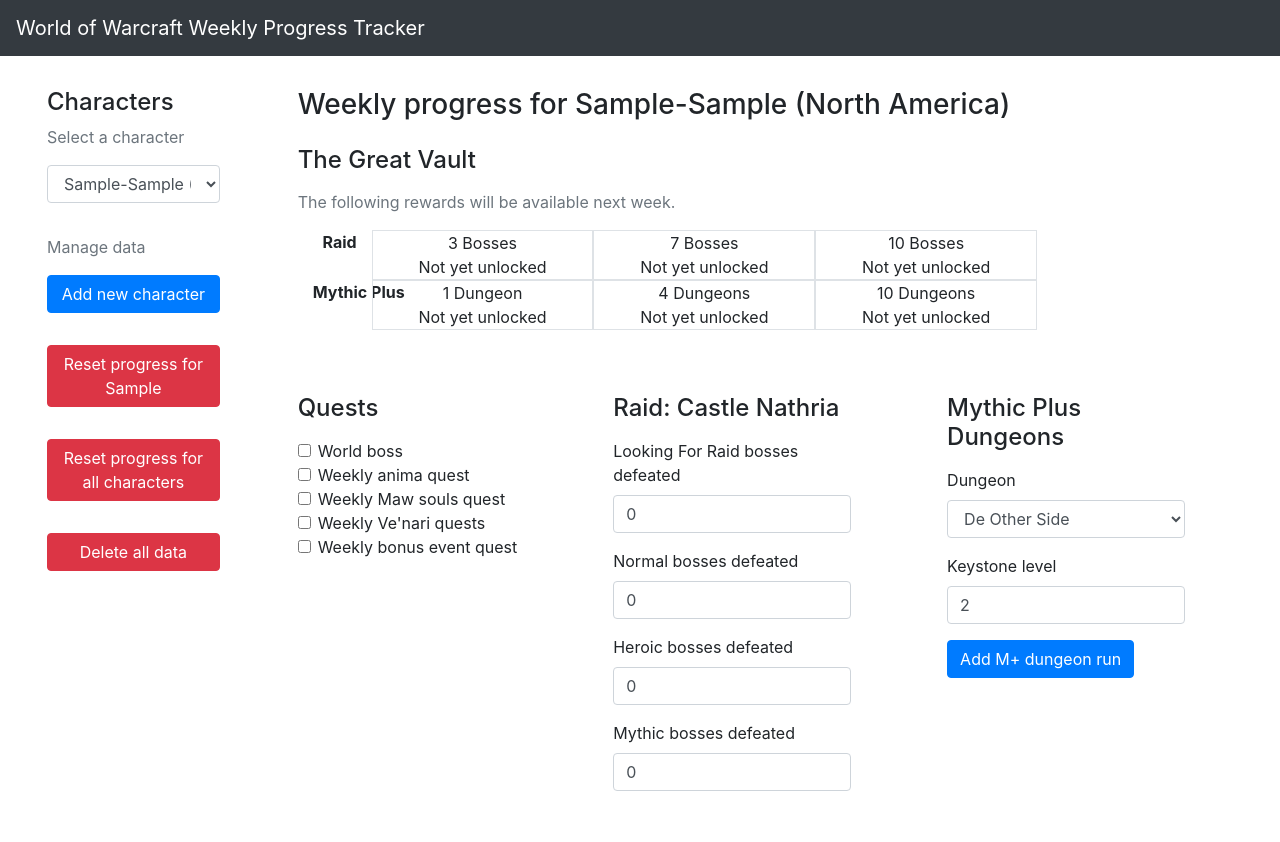
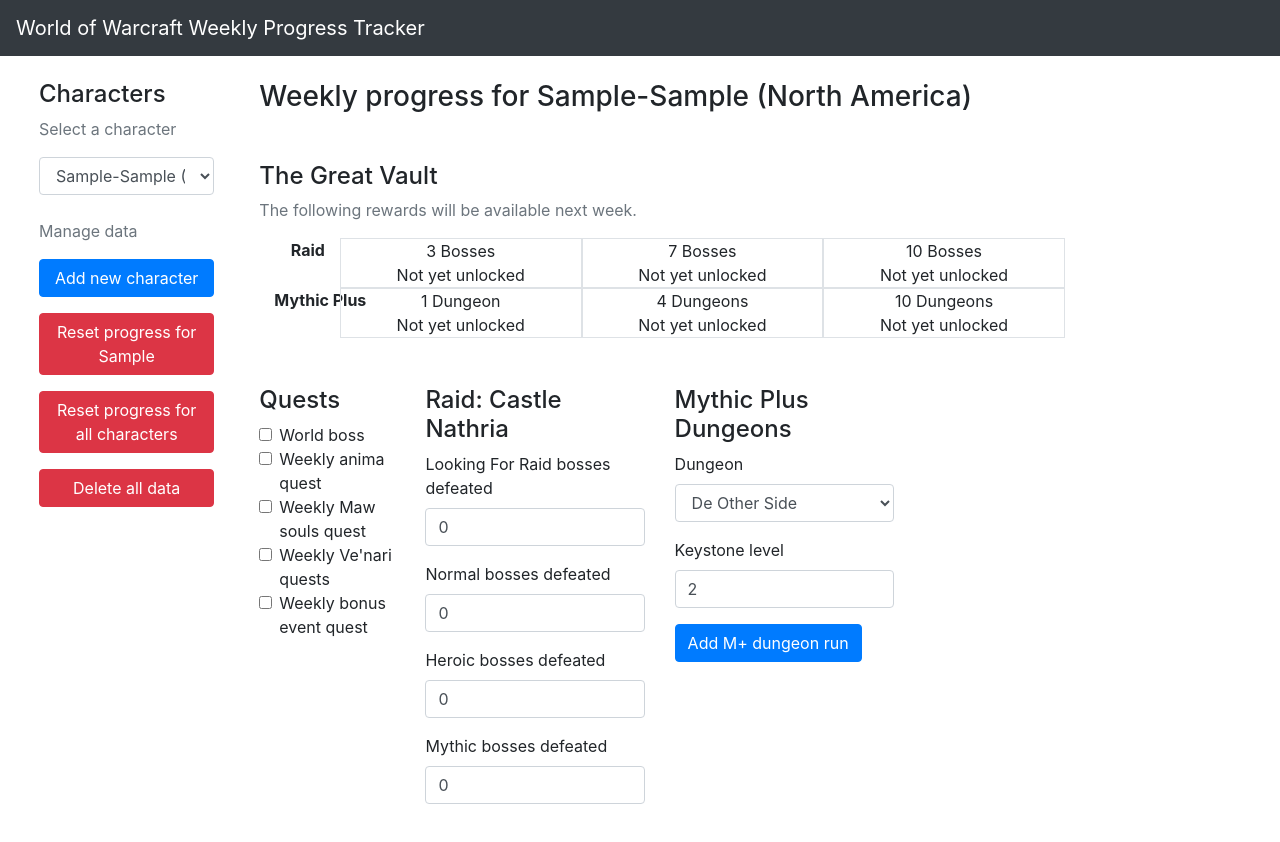
Before and after one commit to jimmycuadra/wowwpt, a React (Create React App) app: page / in a window 1280 px wide. Both pictures are taken after typing "Sample", "Sample" into the empty fields and a click on the button "Add character". Built offline with nearby package versions, Linux system fonts and the light colour scheme.

Commit message:
Use Bootstrap spacing utility classes instead of custom styles.

```diff
--- a/src/components/App.css
+++ /dev/null
@@ -1,3 +0,0 @@
-.body {
-  padding: 2rem;
-}
--- a/src/components/App.tsx
+++ b/src/components/App.tsx
@@ -2,8 +2,6 @@
 import Container from "react-bootstrap/Container";
 import Row from "react-bootstrap/Row";
 import Col from "react-bootstrap/Col";
-
-import "./App.css";
 
 import CharacterProgress from "./CharacterProgress";
 import Navigation from "./Navigation";
@@ -13,7 +11,7 @@
   return (
     <>
       <Navigation />
-      <div className="body">
+      <div className="p-sm-4">
         <Container fluid>
           <Row>
             <Col xl={2}>
--- a/src/components/CharacterProgress.css
+++ /dev/null
@@ -1,3 +0,0 @@
-.character-progress h4 {
-  margin: 1rem 0 1rem;
-}
--- a/src/components/CharacterProgress.tsx
+++ b/src/components/CharacterProgress.tsx
@@ -4,7 +4,6 @@
 import Container from "react-bootstrap/Container";
 import Row from "react-bootstrap/Row";
 
-import "./CharacterProgress.css";
 import QuestProgress from "./QuestProgress";
 import RaidProgress from "./RaidProgress";
 import MythicPlusProgress from "./MythicPlusProgress";
@@ -24,10 +23,10 @@
   }
 
   return (
-    <Container fluid className="character-progress px-sm-5">
+    <Container fluid>
       <Row>
         <Col>
-          <h3>Weekly progress for {character.name}-{character.realm} ({regions[character.region].long})</h3>
+          <h3 className="mb-sm-5">Weekly progress for {character.name}-{character.realm} ({regions[character.region].long})</h3>
         </Col>
       </Row>
       <Row>
@@ -35,14 +34,14 @@
           <VaultRewards />
         </Col>
       </Row>
-      <Row className="mx-sm-n5">
-        <Col sm="auto" className="px-sm-5">
+      <Row>
+        <Col sm={2}>
           <QuestProgress progress={progress} />
         </Col>
-        <Col className="px-sm-5">
+        <Col sm={3}>
           <RaidProgress progress={progress} />
         </Col>
-        <Col className="px-sm-5">
+        <Col sm={3}>
           <MythicPlusProgress progress={progress} />
         </Col>
       </Row>
--- a/src/components/CharacterSelect.css
+++ /dev/null
@@ -1,3 +0,0 @@
-.character-select-section {
-  margin-bottom: 2rem;
-}
--- a/src/components/CharacterSelect.tsx
+++ b/src/components/CharacterSelect.tsx
@@ -2,7 +2,6 @@
 import Form from "react-bootstrap/Form";
 import { useSelector } from "react-redux";
 
-import "./CharacterSelect.css";
 import { useAppDispatch } from "../redux/store";
 import { chooseCharacter, selectAllCharacters, selectCurrentCharacter } from "../redux/characters";
 import { regions } from "../model/region";
@@ -24,7 +23,7 @@
     <>
       <p className="text-muted">Select a character</p>
 
-      <Form className="character-select-section">
+      <Form className="mb-sm-4">
         <Form.Control as="select" value={currentCharacter ? currentCharacter.id : characters[0].id} onChange={(e) => {
           const id = parseInt(e.target.value, 10);
 
--- a/src/components/Sidebar.tsx
+++ b/src/components/Sidebar.tsx
@@ -28,27 +28,27 @@
 
         <p className="text-muted">Manage data</p>
 
-        <div className="character-select-section">
+        <div className="mb-sm-3">
           <Button variant="primary" block onClick={() => setAddingNewCharacter(true)}>Add new character</Button>
         </div>
 
         {character &&
           <>
-            <div className="character-select-section">
+            <div className="mb-sm-3">
               <Button variant="danger" block onClick={() => {
                 if (window.confirm(`Are you sure you want to reset all progress for ${character.name}?`)) {
                   dispatch(resetCharacter())
                 }
               }}>Reset progress for {character.name}</Button>
             </div>
-            <div className="character-select-section">
+            <div className="mb-sm-3">
               <Button variant="danger" block onClick={() => {
                 if (window.confirm("Are you sure you want to reset all progress for all characters?")) {
                   dispatch(resetAllCharacters());
                 }
               }}>Reset progress for all characters</Button>
             </div>
-            <div className="character-select-section">
+            <div className="mb-sm-3">
               <Button variant="danger" block onClick={() => {
                 if (window.confirm("Are you sure you want to delete all data?")) {
                   dispatch(deleteAllData());
```
